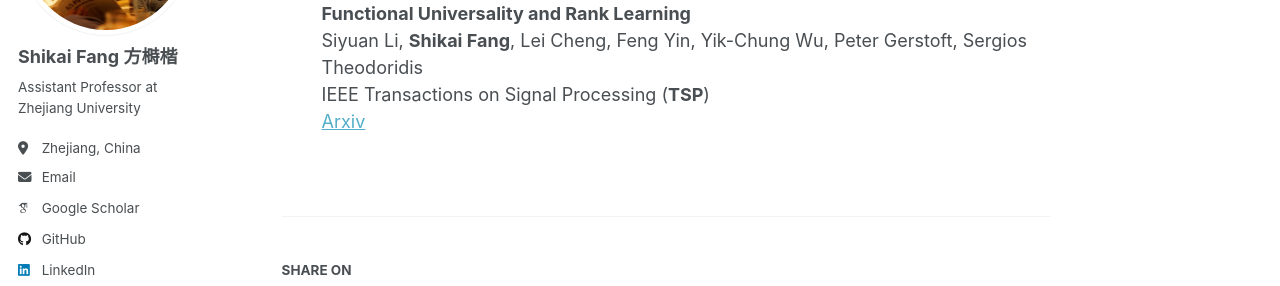
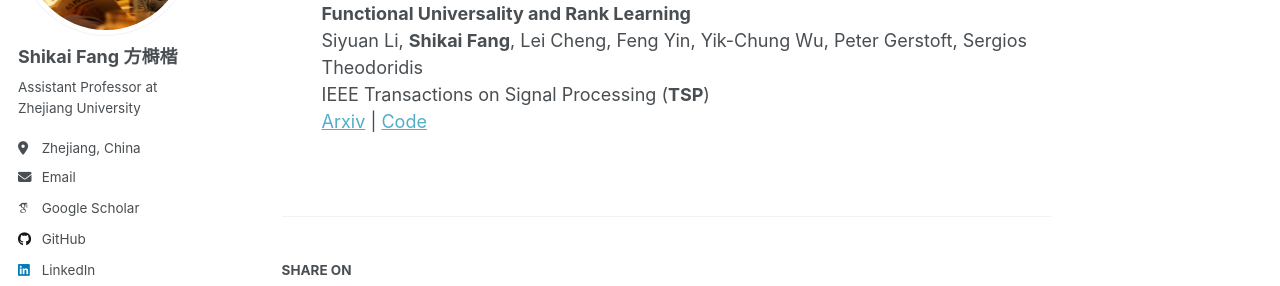
Before and after one commit to xuangu-fang/xuangu-fang.github.io, a Jekyll site: the page built from _publications/published/2025-12-22-BayesTensor-MOGP.md, in a window 1280 px wide and 1058 px high. Shown: the part 241-527 px from the top of the window. Built offline with Jekyll 4.4.1, drawn with Linux system fonts in a browser that asks for light colours; some web fonts are replaced.

Commit message:
update code

```diff
--- a/_publications/published/2025-12-22-BayesTensor-MOGP.md
+++ b/_publications/published/2025-12-22-BayesTensor-MOGP.md
@@ -4,4 +4,4 @@
 - **When Bayesian Tensor Completion Meets Multioutput Gaussian Processes: Functional Universality and Rank Learning**
  Siyuan Li, **Shikai Fang**, Lei Cheng, Feng Yin, Yik-Chung Wu, Peter Gerstoft, Sergios Theodoridis
   IEEE Transactions on Signal Processing (**TSP**)
-  [Arxiv](https://arxiv.org/pdf/2512.21486)
+  [Arxiv](https://arxiv.org/pdf/2512.21486) | [Code](https://github.com/OceanSTARLab/RR-FBTC)
```
